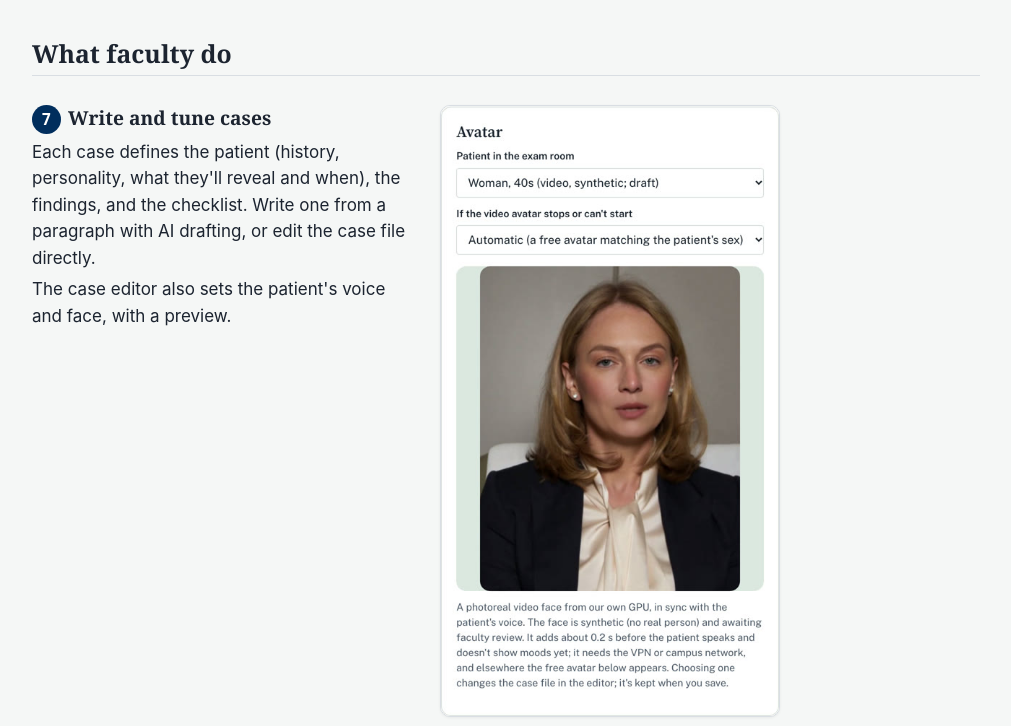
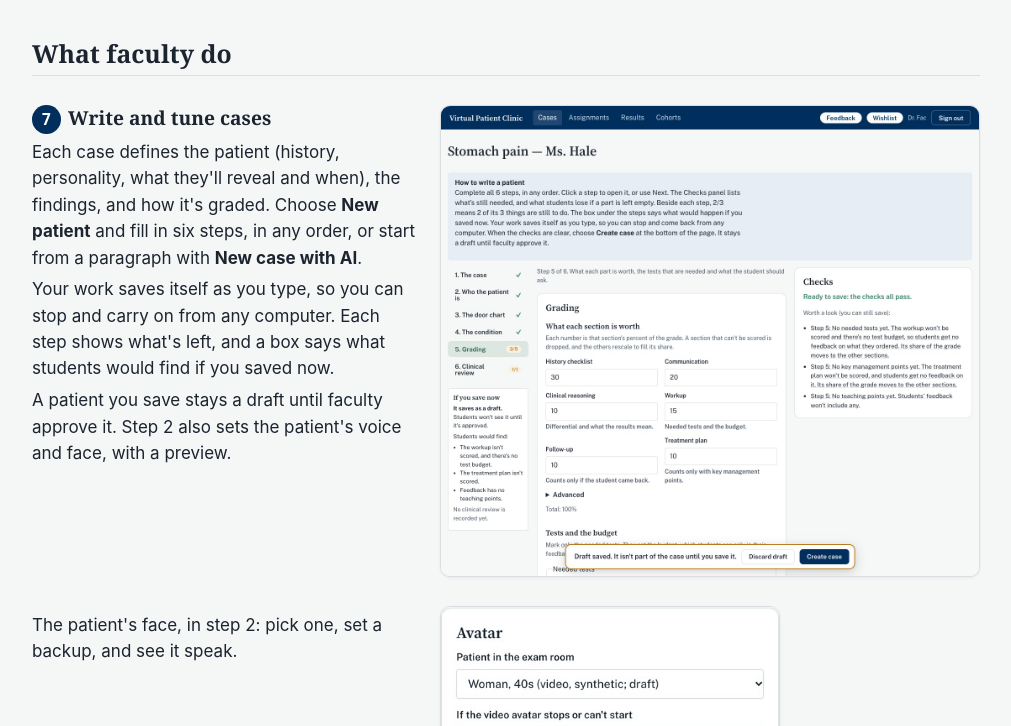
Before and after one commit to quinnsnell/virtual-patient-clinic, a plain HTML site: page faculty-guide.html in a window 1280 px wide. Shown: the part 2736-3462 px from the top of the page, without its empty margins (134-1145 px from the left). Drawn offline with Linux system fonts and the light colour scheme.

Commit message:
Faculty guide: the new case editor
Faculty now write patients in six steps in the app, with work saved as they go.
A new screenshot and text replace the old description of editing a case file.

Co-Authored-By: Claude Opus 5.5 <noreply@anthropic.com>

```diff
--- a/faculty-guide.html
+++ b/faculty-guide.html
@@ -144,8 +144,16 @@
 <div class="step">
   <div>
     <h3><span class="num">7</span>Write and tune cases</h3>
-    <p>Each case defines the patient (history, personality, what they'll reveal and when), the findings, and the checklist. Write one from a paragraph with AI drafting, or edit the case file directly.</p>
-    <p>The case editor also sets the patient's voice and face, with a preview.</p>
+    <p>Each case defines the patient (history, personality, what they'll reveal and when), the findings, and how it's graded. Choose <strong>New patient</strong> and fill in six steps, in any order, or start from a paragraph with <strong>New case with AI</strong>.</p>
+    <p>Your work saves itself as you type, so you can stop and carry on from any computer. Each step shows what's left, and a box says what students would find if you saved now.</p>
+    <p>A patient you save stays a draft until faculty approve it. Step 2 also sets the patient's voice and face, with a preview.</p>
+  </div>
+  <figure><a href="images/case-editor.jpg"><img src="images/case-editor.jpg" alt="The case editor on the Grading step: six numbered steps down the side with ticks on the finished ones and 3/5 on Grading, a box saying what would happen if you saved now, the section percentages, and a Checks panel explaining what's still empty." loading="lazy"></a></figure>
+</div>
+
+<div class="step">
+  <div>
+    <p>The patient's face, in step 2: pick one, set a backup, and see it speak.</p>
   </div>
   <figure class="narrow"><a href="images/avatar-panel.jpg"><img src="images/avatar-panel.jpg" alt="The case editor's Avatar panel: Woman, 40s (video, synthetic; draft) chosen, a fallback avatar setting, and a live preview of Linda's face." loading="lazy"></a></figure>
 </div>
@@ -192,7 +200,7 @@
 </div>
 
 <footer>
-  Virtual Patient is a BYU Computer Science project with the BYU School of Medicine. Screenshots are from the staging site, with demo accounts and synthetic patients.
+  Virtual Patient is a BYU Computer Science project with the BYU School of Medicine. Screenshots are from test copies of the site, with demo accounts and synthetic patients.
 </footer>
 </main>
 <!-- Cloudflare Web Analytics --><script type='module' src='https://static.cloudflareinsights.com/beacon.min.js' data-cf-beacon='{"token": "305531ccfce04a32ac9e41992a17c5e2"}'></script><!-- End Cloudflare Web Analytics -->
```
Also changed, not shown: images/case-editor.jpg (added).
